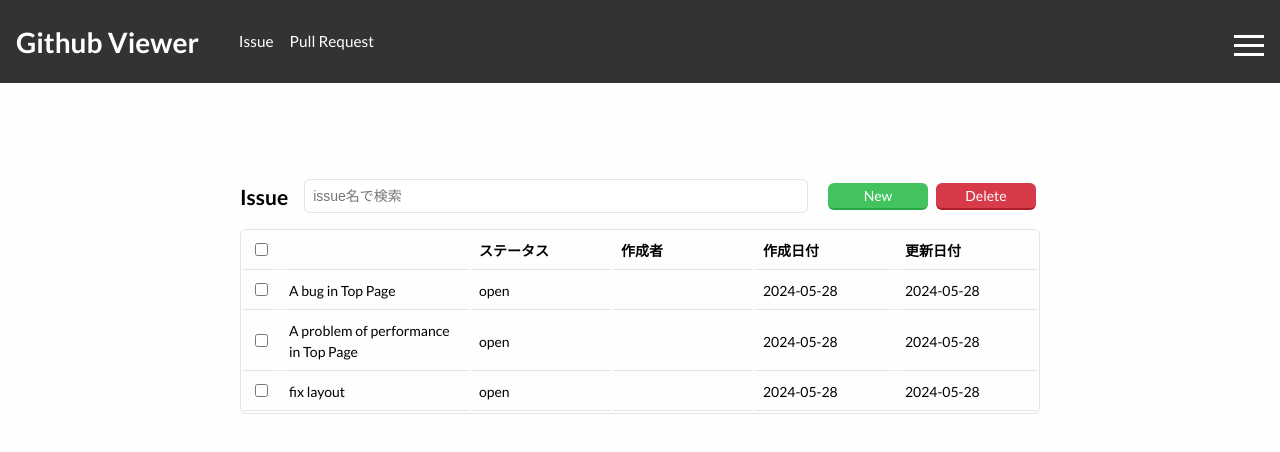
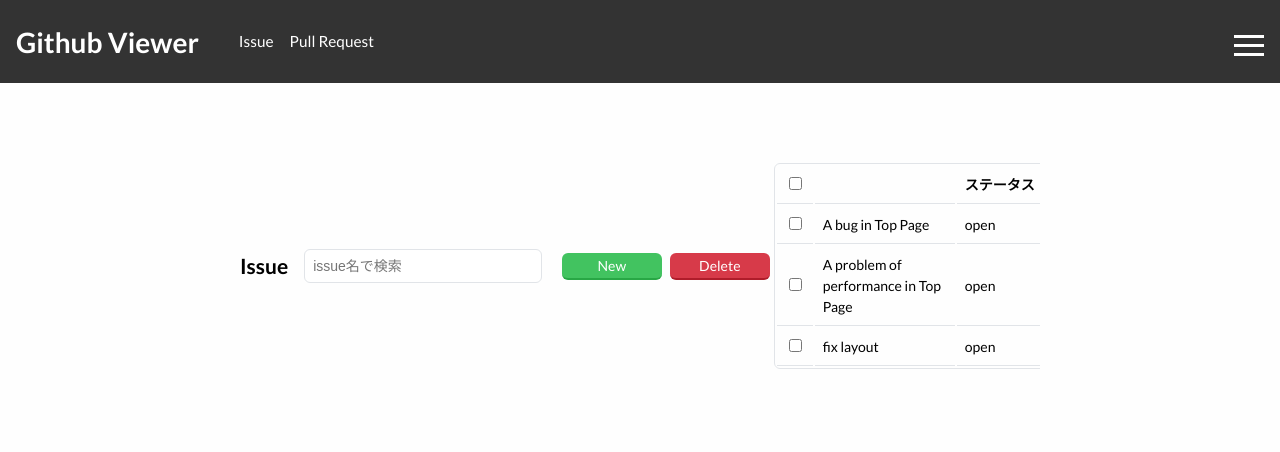
Before and after one commit to tatsuya1981/ws-0500-redux-github-viewer, a React (Create React App) app: page /issue in a window 1280 px wide. Shown: the top 452 px of the page. Built offline with nearby package versions, Linux system fonts and the light colour scheme.

Commit message:
search in progress

```diff
--- a/src/components/atoms/SearchIssue.jsx
+++ b/src/components/atoms/SearchIssue.jsx
@@ -1,13 +1,26 @@
-import styled from "styled-components";
-import { Input } from "./input/Input";
+import styled from 'styled-components';
+import { Input } from './input/Input';
+import { useSelector } from 'react-redux';
+import { useState } from 'react';
 
-export const SearchIssues = () =>
-(<SContainer>
-<Input placeholder="issue名で検索" />
-</SContainer>
-);
+export const SearchIssues = ({children}) => {
+  const [searchKeyword, setSearchKeyword] = useState('');
+  const issues = useSelector((state) => state.issues.issueList.filter((issue) =>
+  issue.title.toLowerCase().includes(searchKeyword.toLowerCase()) ));
+  const handleSearch = (event) => {
+    setSearchKeyword(event.target.value);
+  };
+  return (
+    <>
+    <SContainer>
+      <Input placeholder="issue名で検索" value={searchKeyword} onChange={handleSearch} />
+    </SContainer>
+    {children(issues)}
+    </>
+  );
+};
 
 const SContainer = styled.div`
-padding: 8px 16px;
-width: 100%;
+  padding: 8px 16px;
+  width: 100%;
 `;
--- a/src/components/organisms/IssueTable.jsx
+++ b/src/components/organisms/IssueTable.jsx
@@ -3,7 +3,7 @@ import styled from 'styled-components';
 import { toggleAllSelected, toggleItemSelected } from '../../redux/checkBoxSlice';
 
 export const IssueTable = () => {
-  const issue = useSelector((state) => state.issues.isIssueList);
+  const issue = useSelector((state) => state.issues.issueList);
   const selectItems = useSelector((state) => state.checkBox.selectedItems);
   const dispatch = useDispatch();
   const toggleAll = () => dispatch(toggleAllSelected(issue.map((item) => item.id)));
@@ -27,7 +27,11 @@ export const IssueTable = () => {
           {issue.map((issue) => (
             <SIssueTableRow key={issue.id}>
               <SIssueBodyCheckBox>
-                <input type="checkbox" checked={selectItems.includes(issue.id)} onChange={() => toggleItem(issue.id)()}></input>
+                <input
+                  type="checkbox"
+                  checked={selectItems.includes(issue.id)}
+                  onChange={() => toggleItem(issue.id)()}
+                ></input>
               </SIssueBodyCheckBox>
               <SIssueBodyTableTitle>{issue.title}</SIssueBodyTableTitle>
               <SIssueBodyTableLists>{issue.status}</SIssueBodyTableLists>
--- a/src/components/organisms/search/SearchArea.jsx
+++ b/src/components/organisms/search/SearchArea.jsx
@@ -2,14 +2,23 @@ import styled from "styled-components";
 import { IssueTitle } from "../../atoms/IssueTitle";
 import { SearchIssues } from "../../atoms/SearchIssue";
 import { IssueButtons } from "../../molecules/IssueButtons";
+import { IssueTable } from "../IssueTable";
 
 export const SearchArea = () => {
   return (
+    <>
     <SSearchArea>
       <IssueTitle />
-      <SearchIssues />
+      <SearchIssues>
+      { (issues) => (
+        <>
       <IssueButtons />
+      <IssueTable issues={issues} />
+        </>
+      )}
+      </SearchIssues>
     </SSearchArea>
+    </>
   );
 };
 
--- a/src/components/pages/Issue.jsx
+++ b/src/components/pages/Issue.jsx
@@ -8,8 +8,7 @@ export const Issue = () => {
       <SIssueContainer>
         <SIssueWrapper>
           <SIssueGroup>
-            <SearchArea />
-            <IssueTable />
+          <SearchArea />
           </SIssueGroup>
         </SIssueWrapper>
       </SIssueContainer>
--- a/src/redux/checkBoxSlice.js
+++ b/src/redux/checkBoxSlice.js
@@ -21,7 +21,6 @@ export const checkBoxSlice = createSlice({
       } else {
         state.selectedItems.push(itemId);
       }
-      state.isAllSelected = state.selectedItems.length === action.payload.length;
     },
   },
 });
--- a/src/redux/issueSlice.js
+++ b/src/redux/issueSlice.js
@@ -37,7 +37,7 @@ const issues = [
 export const issueSlice = createSlice({
   name: 'issues',
   initialState: {
-    isIssueList: issues,
+    issueList: issues,
   },
   reducers: {
     addIssue: (state, action) => {
```
